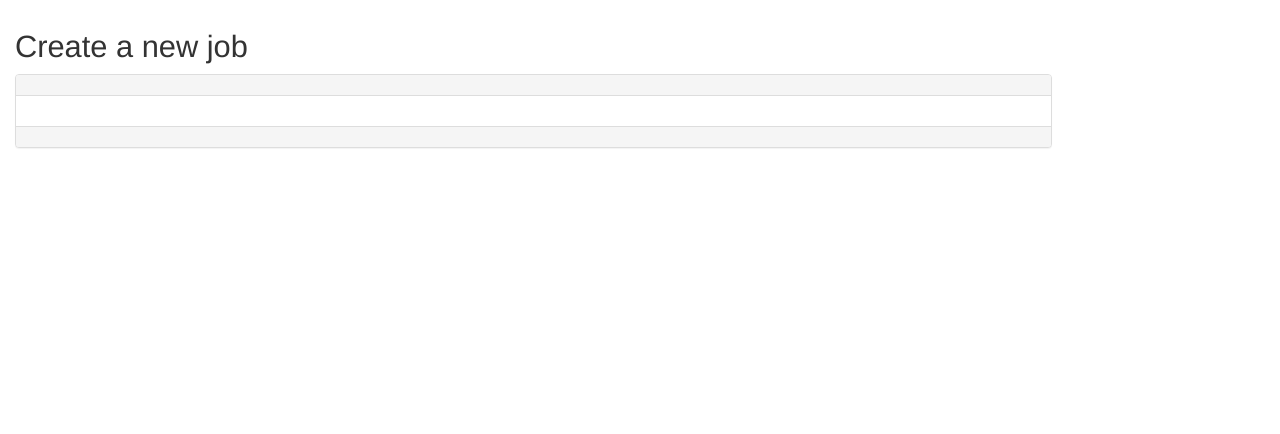
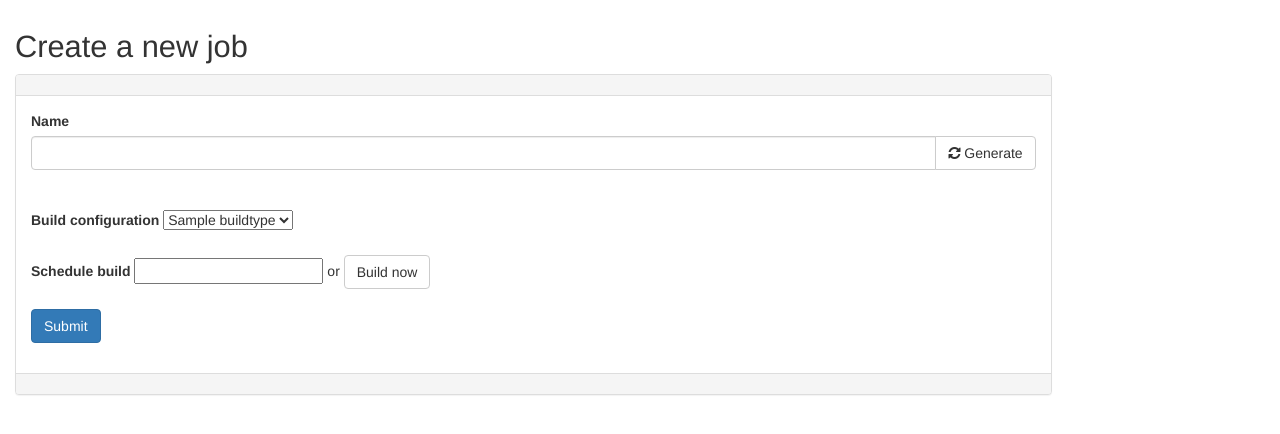
Before and after one commit to Winnak/Anemone, a Flask app: template Anemone/templates/newjob.html in a window 1280 px wide. Shown: the top 434 px of the page. Run offline with Flask 2, Linux system fonts and the light colour scheme; the template is opened without the code that fills it: most values are stand-ins (such as "Sample title", 1, 10 or a date in 2020); some libraries are stand-ins or nearby versions.

Commit message:
started on creation of new jobs and name generation

```diff
--- a/Anemone/__init__.py
+++ b/Anemone/__init__.py
@@ -37,6 +37,7 @@ import Anemone.views.dashboard
 import Anemone.views.jobs
 import Anemone.views.login
 import Anemone.views.configuration
+import Anemone.views.namegen
 
 from Anemone.models import ProjectJSONEncoder
 app.json_encoder = ProjectJSONEncoder
--- /dev/null
+++ b/Anemone/static/randomname.js
@@ -0,0 +1,11 @@
+function getRandomName(elementID) {
+    $.ajax({
+        url : "/namegen",
+        success : function(result){
+            var data = result.split("\n");
+            var selection = data[Math.floor(Math.random() * data.length - 1)];
+            selection += data[Math.floor(Math.random() * data.length)];
+            document.getElementById(elementID).value = selection;
+        }
+    });
+}
--- a/Anemone/templates/jobs.html
+++ b/Anemone/templates/jobs.html
@@ -9,7 +9,7 @@
 		<h3 class="panel-title">Jobs</h3>
 	</div>
 	<div class="panel-body">
-		<a href="{{url_for('job_new')}}" class="btn btn-success">
+		<a href="{{url_for('job_new', project=session.project.slug)}}" class="btn btn-success">
             <i class="fa fa-calendar-plus-o" aria-hidden="true"></i> Create new job
         </a>
 		{% include "partials/jobstable.html" %}
--- a/Anemone/templates/newjob.html
+++ b/Anemone/templates/newjob.html
@@ -1,6 +1,8 @@
 {% extends "layout.html" %}
 
 {% block title %}Anemone - Create job{% endblock %}
+
+{% block late_scripts %}<script src="{{ url_for('static', filename='randomname.js') }}"></script>{% endblock %}
 
 {% block body %}
 <h2>Create a new job</h2>
@@ -9,10 +11,32 @@
 		<h3 class="panel-title"></h3>
 	</div>
 	<div class="panel-body">
-
+		<div class="form-group">
+			<label>Name</label>
+			<div class="input-group">
+				<input type=text id="JobIDField" class="form-control">
+				<span class="input-group-btn">
+					<button class="btn btn-default" type=button onclick="getRandomName('JobIDField')"><i class="fa fa-refresh" aria-hidden="true"></i> Generate</button>
+				</span>
+			</div>
+			</span>
+			<br>
+			<br>
+			<label>Build configuration </label>
+			<select name="buildconfigurations">
+				{% for item in buildconf %}
+					<option value="{{item}}">{{item}}</option>
+				{% endfor %}
+			</select>
+			<br>
+			<br>
+			<label>Schedule build </label>
+			<input name="starttime" type=datetime> <!-- TODO https://github.com/fullcalendar/fullcalendar --> or <button type=button data-toggle=button class="btn btn-default">Build now</button>
+			<br>
+			<br>
+			<button type=submit class="btn btn-primary">Submit</button>
+		</div>
 	</div>
-	<div class="panel-footer">
-
-	</div>
+	<div class="panel-footer"></div>
 </div>
 {% endblock %}
```
Also changed, not shown: Anemone/templates/namegen.html (added, +8 -0 lines), Anemone/views/jobs.py (+24 -4 lines), Anemone/views/namegen.py (added, +9 -0 lines).
